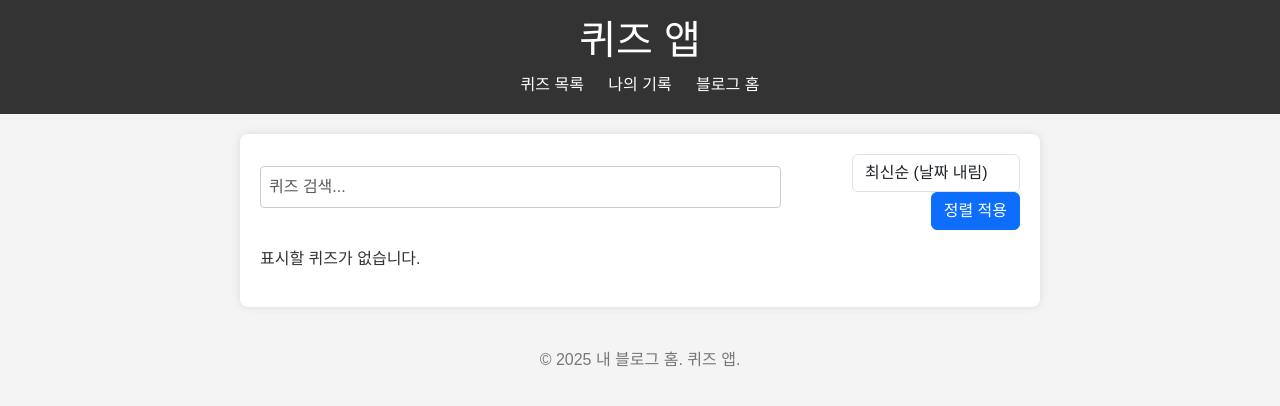
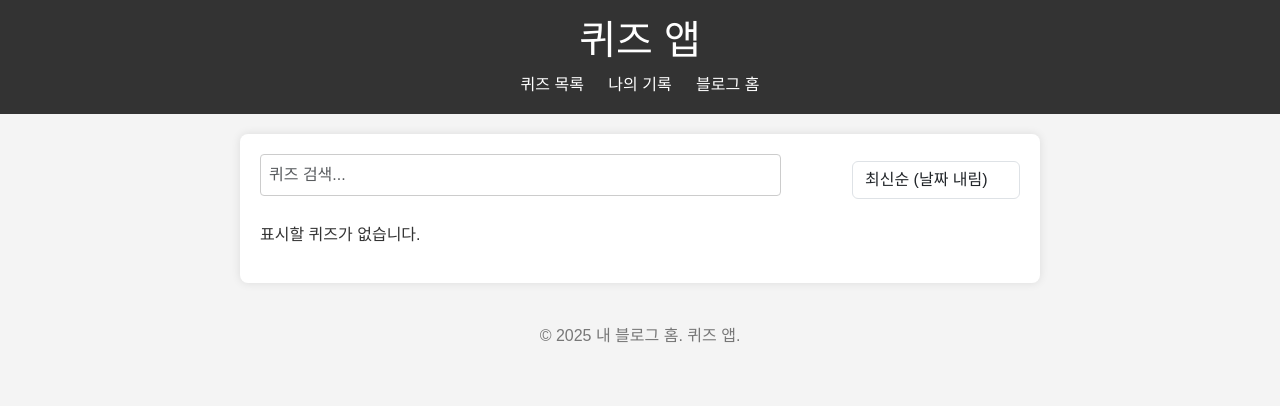
Before and after one commit to randomwalk1225/randomwalk1225.github.io, a Jekyll site: the page built from quiz_app/index.html, in a window 1280 px wide. Shown: the top 406 px of the page. Built offline with Jekyll 4.4.1, drawn with Linux system fonts in a browser that asks for light colours; a script that is not in the unit is left out.

```diff
--- a/quiz_app/index.html
+++ b/quiz_app/index.html
@@ -14,7 +14,6 @@ title: 퀴즈 목록
              <option value="name_asc">이름 (A ~ Z)</option>
              <option value="name_desc">이름 (Z ~ A)</option>
            </select>
-           <button id="apply-sort" class="btn btn-primary" style="display:inline-block; vertical-align:middle;">정렬 적용</button>
          </div>
     </div>
 
```
